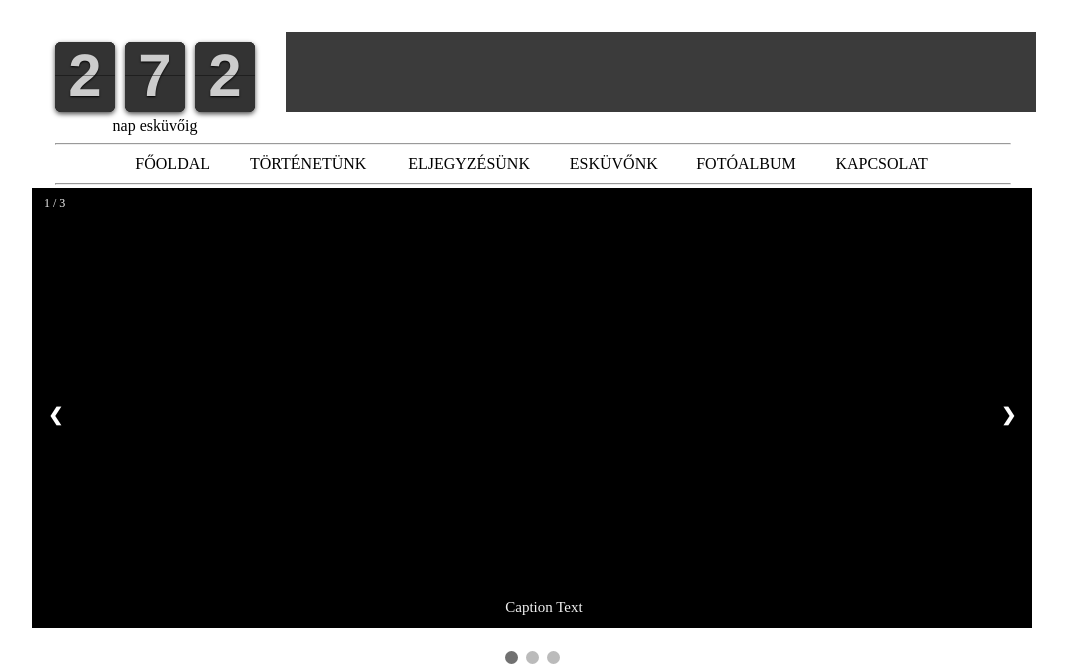
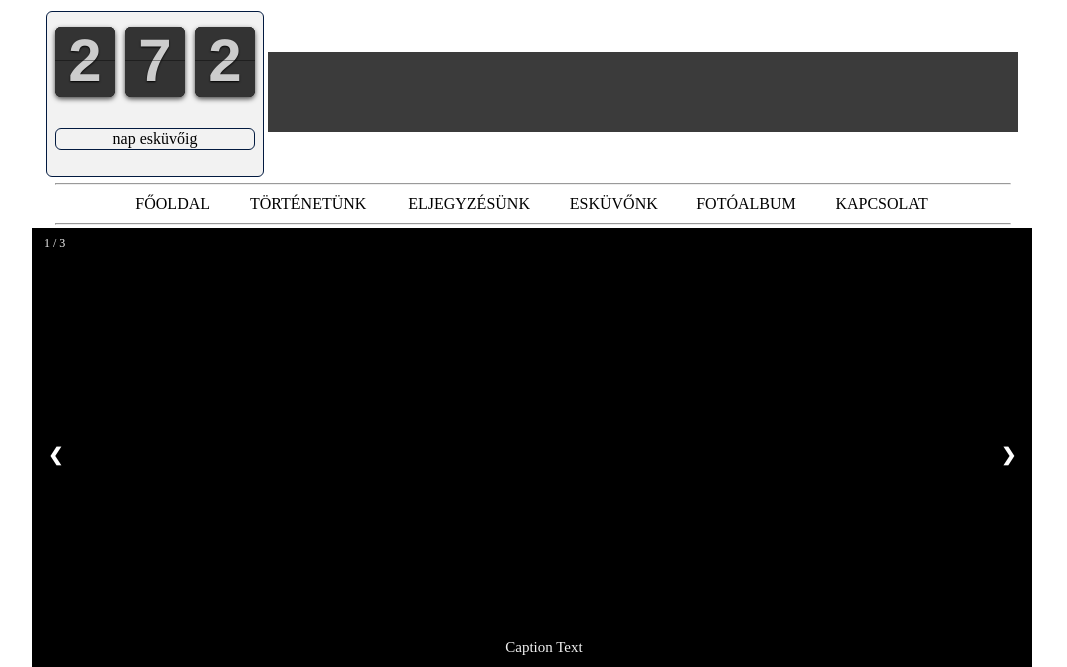
Before and after one commit to valentinbujdoso/TucsiWeb, a PHP site: page / in a window 1280 px wide. Shown: the top 667 px of the page, without its empty margins (108-1175 px from the left). Run offline with PHP 8.4, Linux system fonts and the light colour scheme; some libraries are stand-ins or nearby versions.

Commit message:
Banner fix

```diff
--- a/compiled/flipclock.css
+++ b/compiled/flipclock.css
@@ -12,6 +12,17 @@ table.centerImg, table.centerMenu, table.centerMenu fixed {
 
 table.centerMenu{
 	width: 960px;
+}
+
+table.counter{
+	 border:1px solid #021a40; /*test purpose*/
+     border-radius: 6px;
+     background-color: #f2f2f2;
+}
+
+table.counter td.border{
+    border:1px solid #021a40;
+    border-radius: 6px;
 }
 
 table.centerMenu td.td960{
@@ -271,7 +282,6 @@ a::after {
   position: relative;
   width: 210px;
   height: 60px;
-  margin: 1em;
 }
 
 .flip-clock-wrapper:before,
--- a/index.html
+++ b/index.html
@@ -14,7 +14,22 @@
    <table class="centerImg">
       <tr>
 	  	 <td class="td150"></td>
-		 <td width="210"><div class="clock" style="margin:2em;"></div> nap esküvőig</td>
+		 <td width="210">
+		    <table class="counter">
+		       <tr>
+		          <td colspan="3" height="110"><div class="clock"></div></td>
+		       </tr>
+		       <tr>
+
+		                <td></td>
+		                <td class="border">nap esküvőig</td>
+                        <td></td>
+		       </tr>
+		       <tr>
+		          <td colspan="3" height = "20"></td>
+		       </tr>
+		    </table>
+		 </td>
          <td width="750"><a href="index.html"><img src="img/600_200.png"></td>
 		 <td class="td150"></td>
       </tr>
```
